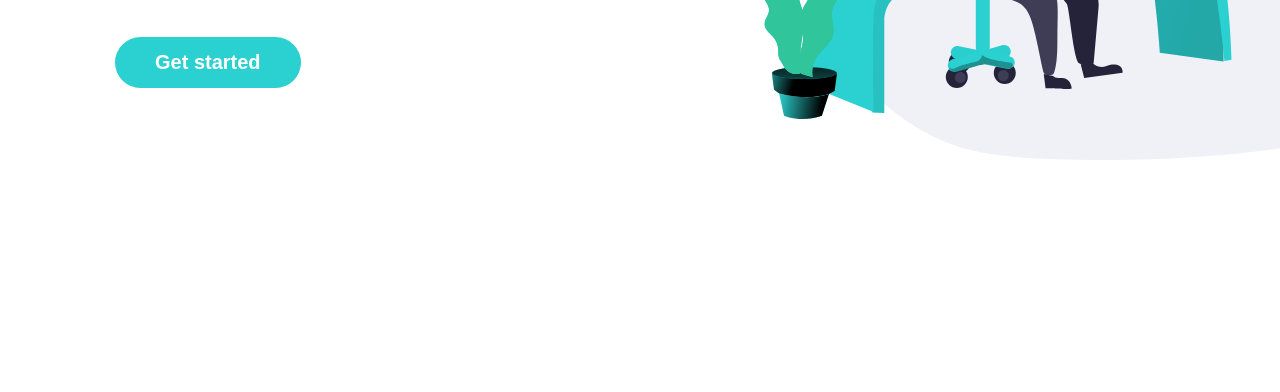
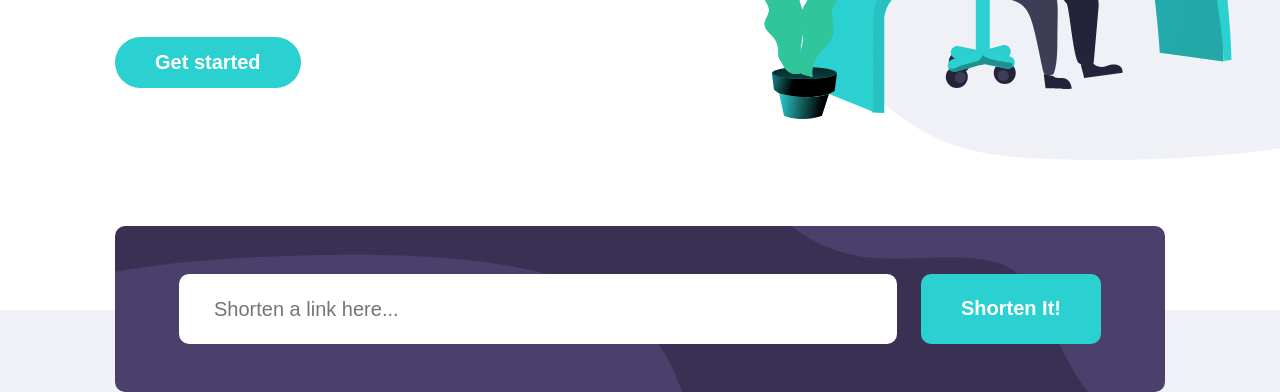
Before and after one commit to ammoriddin/shortly, a plain HTML site: page index.html in a window 1280 px wide. Shown: the part 487-879 px from the top of the page. Before the commit the page ends 800 px from the top, so only its background shows below. Drawn offline with Linux system fonts and the light colour scheme.

Commit message:
Add url shortener form

```diff
--- a/css/styles.css
+++ b/css/styles.css
@@ -47,6 +47,22 @@ img {
 }
 
 
+/* Outline-Style */
+*:focus {
+  outline: 2px dashed var(--accent-color);
+  outline-offset: 5px;
+}
+
+
+/* Placeholder-Styles */
+::placeholder,
+:-ms-input-placeholder,
+::-ms-input-placeholder {
+  color: rgb(52, 49, 61);
+  opacity: 1;
+}
+
+
 /* VISUALLY-HIDDEN */
 .visually-hidden {
   position: absolute;
@@ -86,6 +102,7 @@ img {
   text-align: center;
   cursor: pointer;
   transition: background-color .3s ease;
+  white-space: nowrap;
 }
 
 .button:hover{
@@ -221,3 +238,69 @@ img {
   font-size: 22px;
   line-height: 36px;
 }
+
+
+/* Index-Url-Shortner-Features-wrapper */
+.index-url-form-features-wrapper {
+  display: flex;
+  flex-direction: column;
+  background-color: var(--light-bg);
+}
+
+.index-url-form-features-wrapper__url-shortner {
+  margin-top: -84px;
+}
+
+
+/* Url-Shortner */
+.url-shortener__form {
+  display: flex;
+  padding: 48px 64px;
+  border-radius: 10px;
+  background-color: #4b3f6b;
+  background-image: url("../img/url-shortner-bg.svg");
+  background-repeat: no-repeat;
+  background-size: cover;
+}
+
+.url-shortenet__input-wrapper {
+  position: relative;
+  flex-grow: 1;
+  display: flex;
+  flex-direction: column;
+  margin-right: 24px;
+}
+
+.url-shortener__input {
+  flex-grow: 1;
+  display: block;
+  width: 100%;
+  padding: 14px 32px;
+  border: 3px solid transparent;
+  border-radius: 10px;
+  font-size: 20px;
+  line-height: 36px;
+  color: var(--text-color-dark);
+}
+
+.url-shortener__error-msg {
+  display: none;
+}
+
+.url-shortener__input:not(:focus):not(:placeholder-shown):invalid {
+  border-color: var(--error-color);
+  color: rgba(244, 99, 99,0.5);
+}
+
+.url-shortener__input:not(:focus):not(:placeholder-shown):invalid ~ .url-shortener__error-msg{
+  display: block;
+  position: absolute;
+  left: 0;
+  top: calc(100% + 8px);
+  font-size: 16px;
+  line-height: 18px;
+  font-weight: 500;
+  font-style: italic;
+  color: var(--error-color);
+  letter-spacing: 0.11px;
+}
--- a/index.html
+++ b/index.html
@@ -40,6 +40,8 @@
 
   <!-- Main Content -->
   <main class="main-content">
+
+    <!-- Hero -->
     <div class="hero">
       <div class="container">
         <div class="hero__inner">
@@ -49,6 +51,30 @@
         </div>
       </div>
     </div>
+
+    <div class="index-url-form-features-wrapper">
+      <div class="index-url-form-features-wrapper__url-shortner">
+        <!-- URL-SHORTENER-FORM -->
+        <section class="url-shortener">
+          <div class="container">
+            <h2 class="visually-hidden">
+              URL SHORTENER
+            </h2>
+            <form class="url-shortener__form" action="https://echo.htmlacademy.ru" method="POST">
+              <div class="url-shortenet__input-wrapper">
+                <input class="url-shortener__input" type="url" placeholder="Shorten a link here..."
+                aria-label="URL input" required>
+                <div class="url-shortener__error-msg">Please add a link</div>
+              </div>
+              <button class="url-shortener__submit button button--rectangel-big" type="submit" >
+                Shorten It!
+              </button>
+            </form>
+          </div>
+        </section>
+
+      </div>
+    </div>
   </main>
 
   <script src="js/main.js"></script>
```
Also changed, not shown: img/url-shortner-bg.svg (added).
